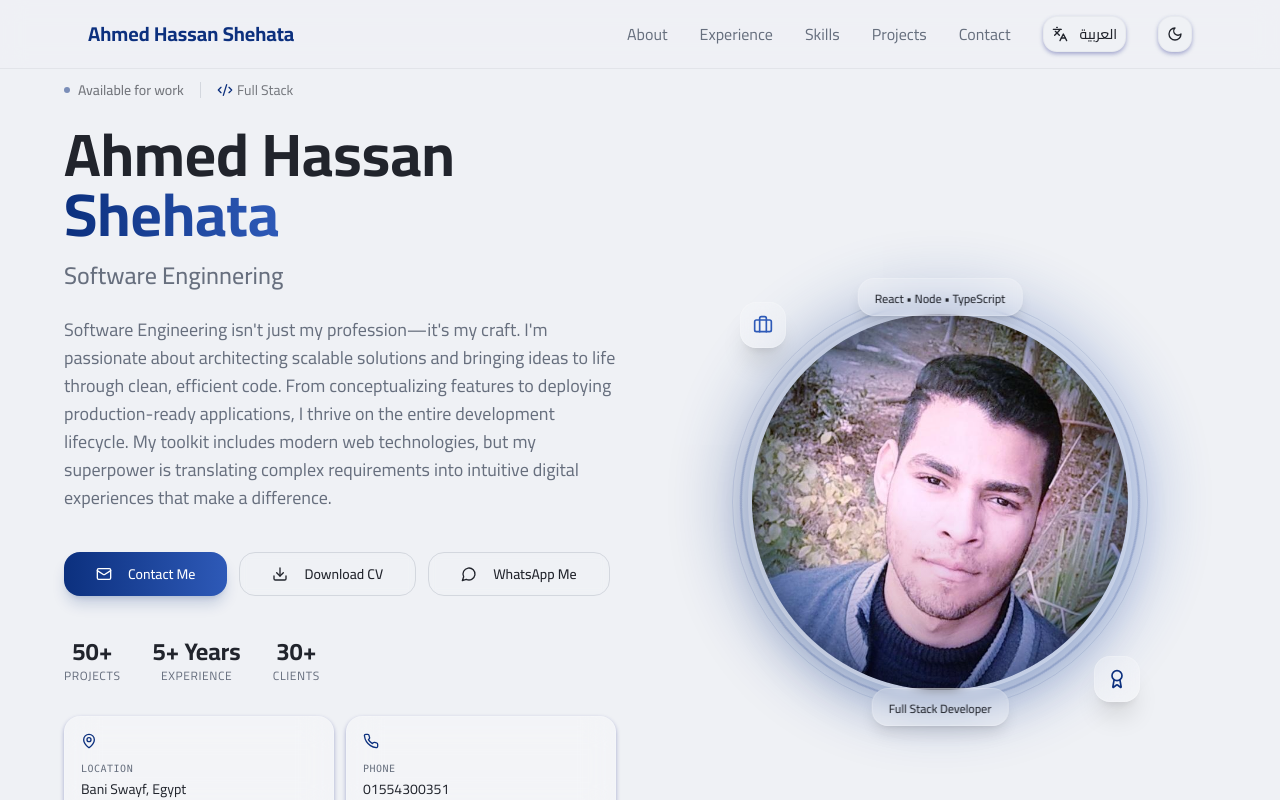
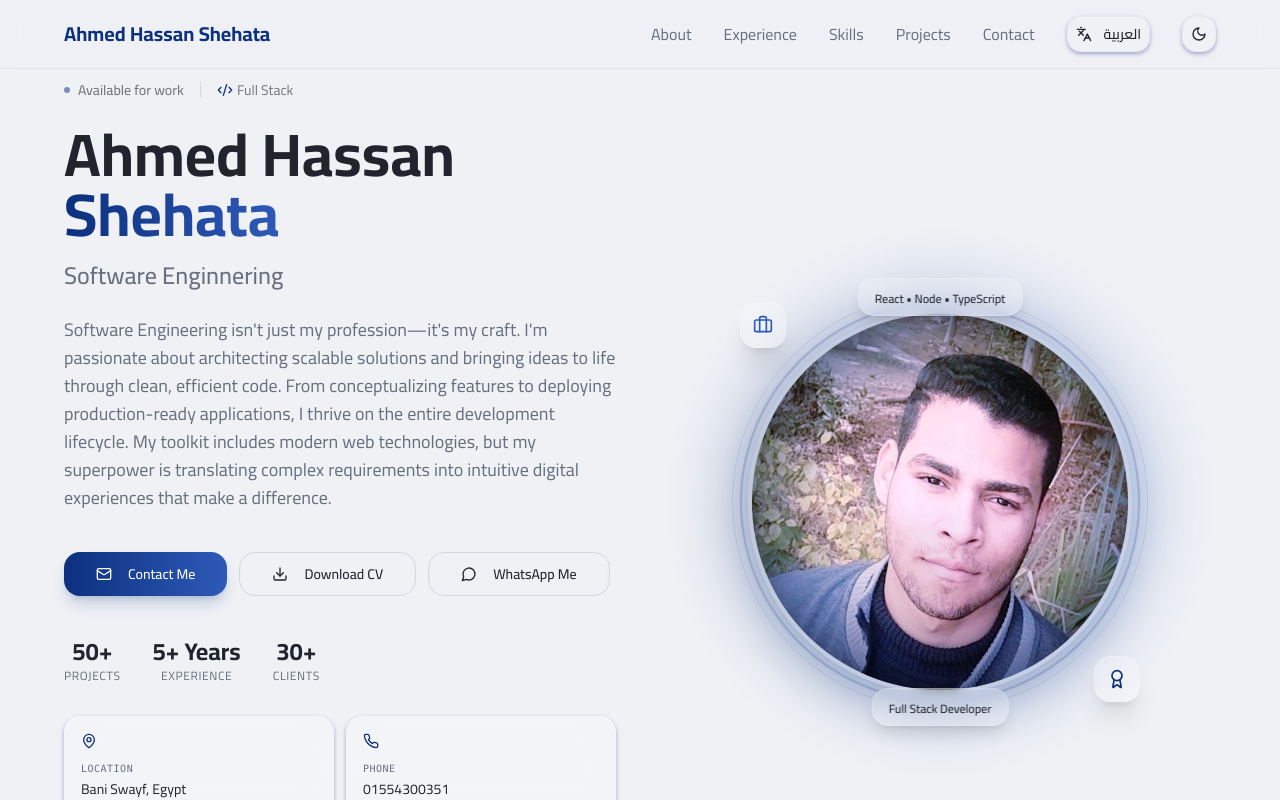
Before and after one commit to ashmawymidxd/my-profile-main, a React (Vite) app: page / in a window 1280 px wide. Shown: the top 800 px of the page. Built offline with nearby package versions, Linux system fonts and the light colour scheme; the HTML template or start-up script is replaced by a standard one.

Commit message:
remove nav padding

```diff
--- a/src/pages/Index.tsx
+++ b/src/pages/Index.tsx
@@ -27,7 +27,7 @@ const IndexContent = () => {
     <div className={`min-h-screen bg-background overflow-x-hidden ${isRTL ? 'font-arabic' : ''}`}>
       {/* Navigation */}
       <nav className="fixed top-0 left-0 right-0 z-50 bg-background/80 backdrop-blur-md border-b border-border/50">
-        <div className="max-w-6xl mx-auto px-4 md:px-6 py-3 md:py-4">
+        <div className="max-w-6xl mx-auto px-4 md:px-0 py-3 md:py-4">
           <div className="flex items-center justify-between">
             {/* Logo */}
             <div className="text-xl font-bold text-primary">
```
